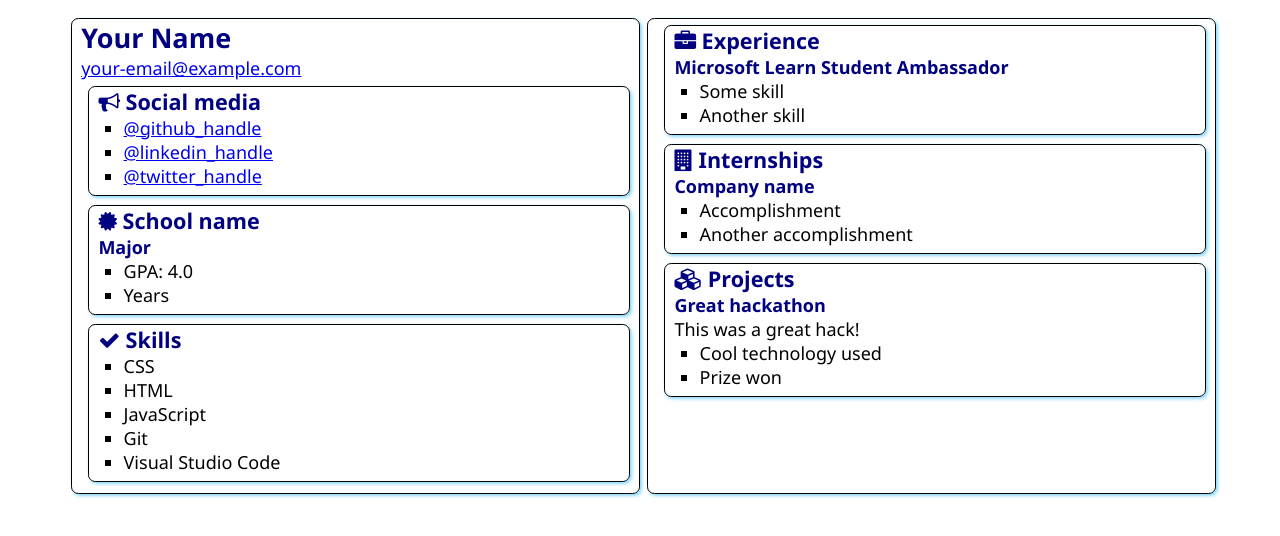
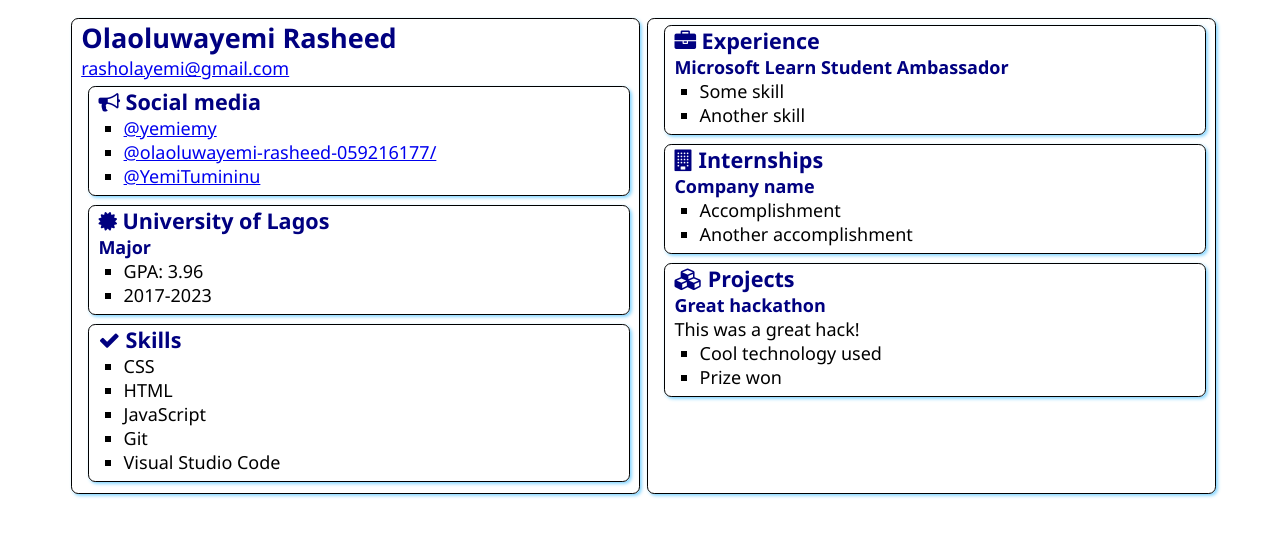
Before and after one commit to yemiemy/SATechnicalOnboarding, a plain HTML site: page src/index.html in a window 1280 px wide. Drawn offline with Linux system fonts and the light colour scheme.

Commit message:
"Added my name"

```diff
--- a/src/index.html
+++ b/src/index.html
@@ -12,8 +12,8 @@
 <body>
     <main>
         <article class="box">
-            <h1>Your Name</h1>
-            <div><a href="mailto:your.email@example.com">your-email@example.com</a></div>
+            <h1>Olaoluwayemi Rasheed</h1>
+            <div><a href="mailto:rasholayemi@gmail.com">rasholayemi@gmail.com</a></div>
 
             <section class="box">
                 <h2>
@@ -21,9 +21,9 @@
                     Social media
                 </h2>
                 <ul>
-                    <li><a href="https://github.com/<handle>">@github_handle</a></li>
-                    <li><a href="https://linkedin.com/in/<handle>">@linkedin_handle</a></li>
-                    <li><a href="https://twitter.com/<handle>">@twitter_handle</a></li>
+                    <li><a href="https://github.com/yemiemy">@yemiemy</a></li>
+                    <li><a href="https://linkedin.com/in/olaoluwayemi-rasheed-059216177/">@olaoluwayemi-rasheed-059216177/</a></li>
+                    <li><a href="https://twitter.com/YemiTumininu">@YemiTumininu</a></li>
                 </ul>
             </section>
 
@@ -31,12 +31,12 @@
                 <div class="education">
                     <h2>
                         <i class="fa fa-certificate" aria-hidden="true"></i>
-                        School name
+                        University of Lagos
                     </h2>
                     <h3>Major</h3>
                     <ul>
-                        <li>GPA: 4.0</li>
-                        <li>Years</li>
+                        <li>GPA: 3.96</li>
+                        <li>2017-2023</li>
                     </ul>
                 </div>
             </section>
```
